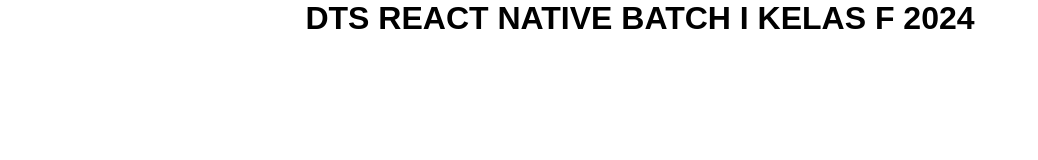
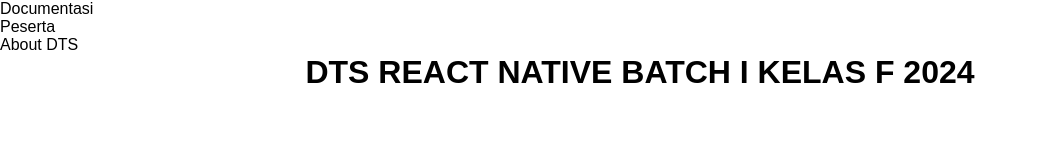
Before and after one commit to m-nahrowi/dts_reactnative_kelas_f_2024, a plain HTML site: page index.html in a window 1280 px wide. Shown: the whole page, without its empty margins (0-1038 px from the left). Drawn offline with Linux system fonts and the light colour scheme.

Commit message:
Update index.html
update

```diff
--- a/index.html
+++ b/index.html
@@ -7,6 +7,13 @@
     <link rel="stylesheet" href="stylesheet.css">
 </head>
 <body>
+    <nav>
+        <ul>
+            <li>Documentasi</li>
+            <li>Peserta</li>
+            <li>About DTS</li>
+        </ul>
+    </nav>
     <header>
         <h1>DTS REACT NATIVE BATCH I KELAS F 2024</h1>
     </header>
```
